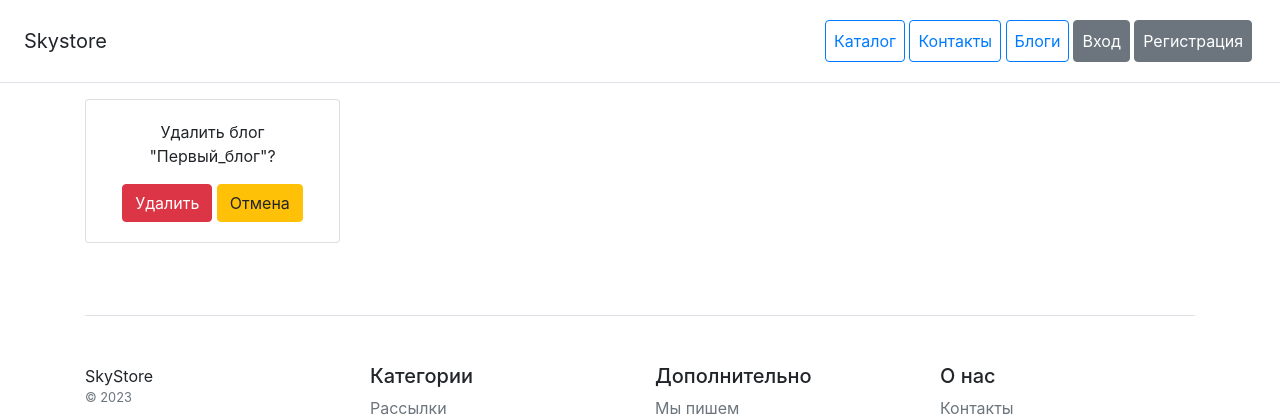
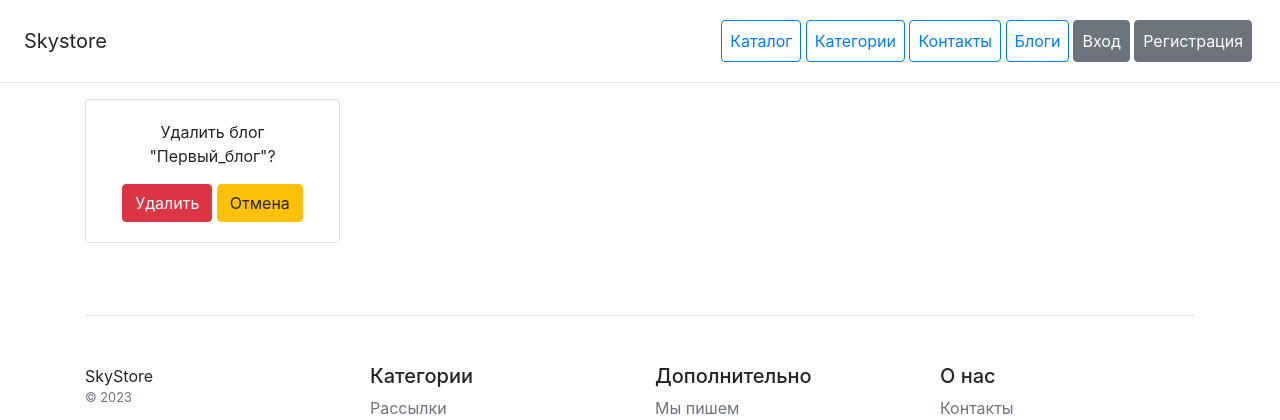
Before and after one commit to sergey-raskolenko/online_shop, a Django app: page /delete/1/ in a window 1280 px wide. Shown: the top 420 px of the page. Run offline with Django 4.2, Linux system fonts and the light colour scheme; data comes from the database, SQL or seed files in the repository; some libraries are stand-ins or nearby versions.

Commit message:
Added button for category_list

```diff
--- a/catalog/templates/catalog/includes/inc_menu.html
+++ b/catalog/templates/catalog/includes/inc_menu.html
@@ -2,6 +2,7 @@
     <h5 class="my-0 mr-md-auto font-weight-normal">Skystore</h5>
     <nav class="ms-5">
         <a class="p-2 btn btn-outline-primary" href="/">Каталог</a>
+        <a class="p-2 btn btn-outline-primary" href="{% url 'catalog:categories' %}">Категории</a>
         <a class="p-2 btn btn-outline-primary" href="{% url 'catalog:contacts' %}">Контакты</a>
         <a class="p-2 btn btn-outline-primary" href="{% url 'blog:blogs' %}">Блоги</a>
     </nav>
```
